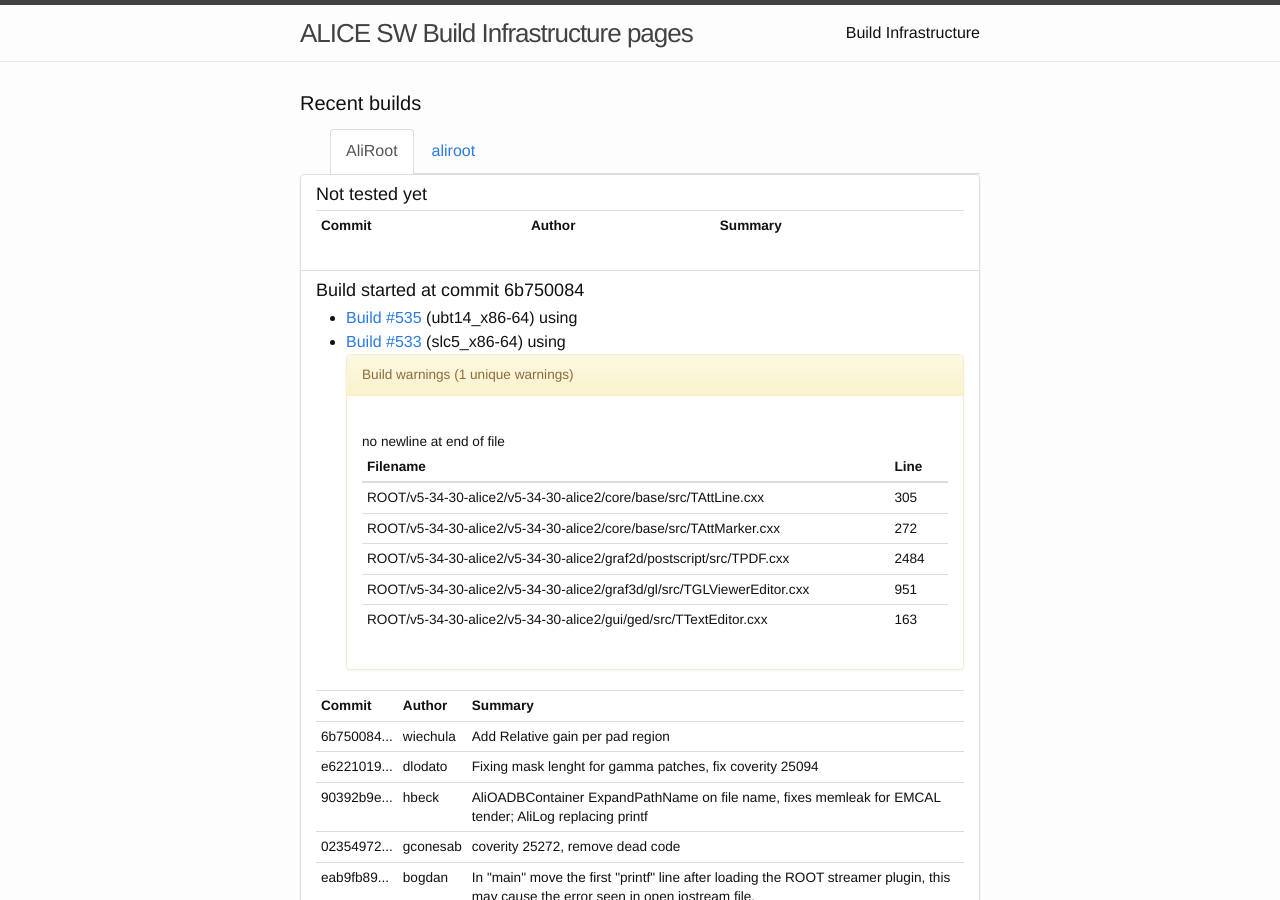
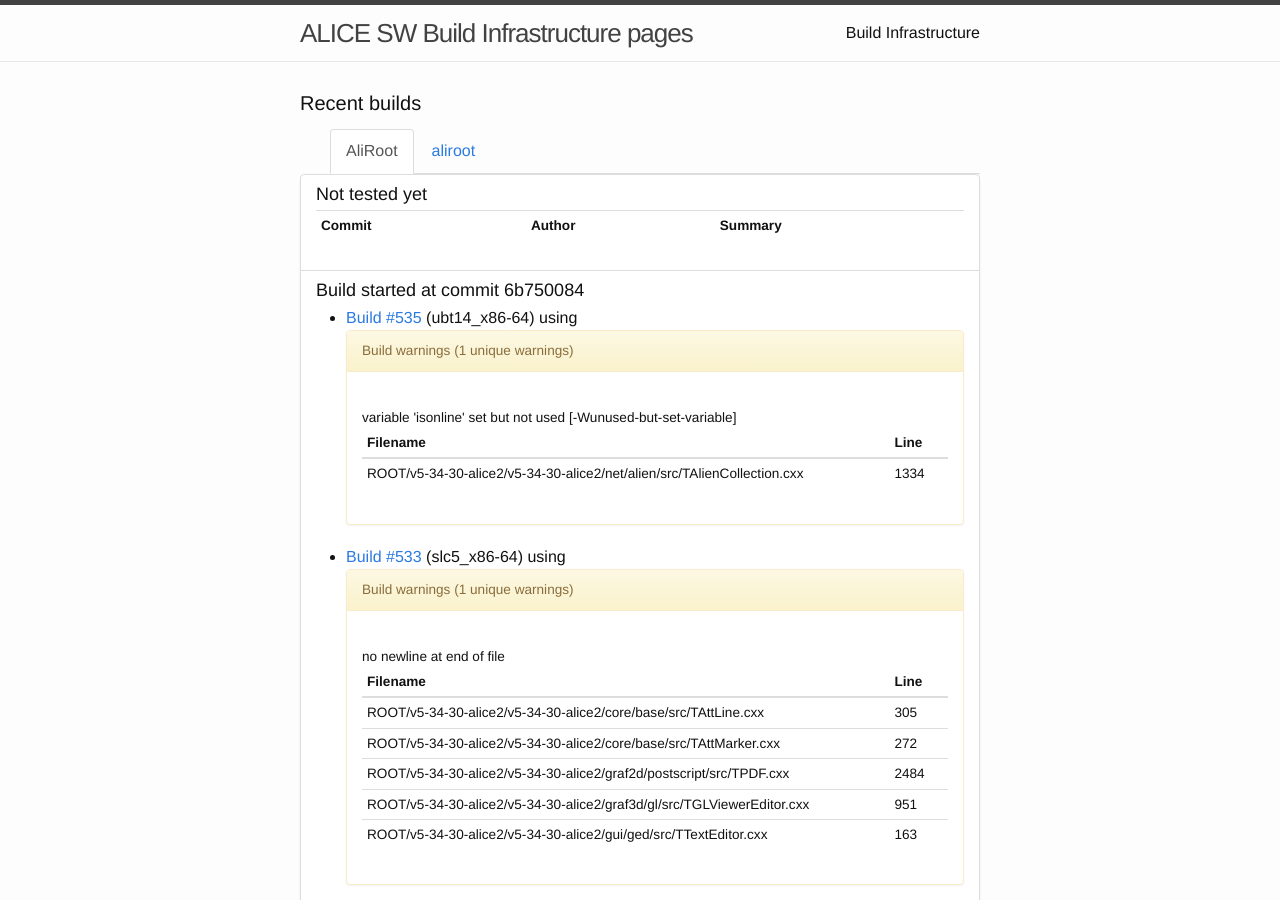
Before and after one commit to alisw/alisw.github.io, a Jekyll site: the page built from index.html, in a window 1280 px wide and 900 px high. Built offline with Jekyll 4.4.1, drawn with Linux system fonts in a browser that asks for light colours; nearby versions of some CDN libraries.

Commit message:
Updated results.

```diff
--- a/_data/build.json
+++ b/_data/build.json
@@ -163,6 +163,8 @@
                                 }
                               } ]
                             }
+                          }, {
+                            "key" : "compilation_warning"
                           } ]
                         }
                       } ]
@@ -241,6 +243,8 @@
                                 }
                               } ]
                             }
+                          }, {
+                            "key" : "compilation_warning"
                           } ]
                         }
                       } ]
--- a/_data/warnings.json
+++ b/_data/warnings.json
@@ -46,6 +46,40 @@
             }
           } ]
         }
+      }, {
+        "key" : "534",
+        "by_message" : {
+          "buckets" : [ {
+            "key" : "variable 'isonline' set but not used [-Wunused-but-set-variable]",
+            "filename" : {
+              "buckets" : [ {
+                "key" : "ROOT/v5-34-30-alice2/v5-34-30-alice2/net/alien/src/TAlienCollection.cxx",
+                "line" : {
+                  "buckets" : [ {
+                    "key" : "1334"
+                  } ]
+                }
+              } ]
+            }
+          } ]
+        }
+      }, {
+        "key" : "535",
+        "by_message" : {
+          "buckets" : [ {
+            "key" : "variable 'isonline' set but not used [-Wunused-but-set-variable]",
+            "filename" : {
+              "buckets" : [ {
+                "key" : "ROOT/v5-34-30-alice2/v5-34-30-alice2/net/alien/src/TAlienCollection.cxx",
+                "line" : {
+                  "buckets" : [ {
+                    "key" : "1334"
+                  } ]
+                }
+              } ]
+            }
+          } ]
+        }
       } ]
     }
   }
```
